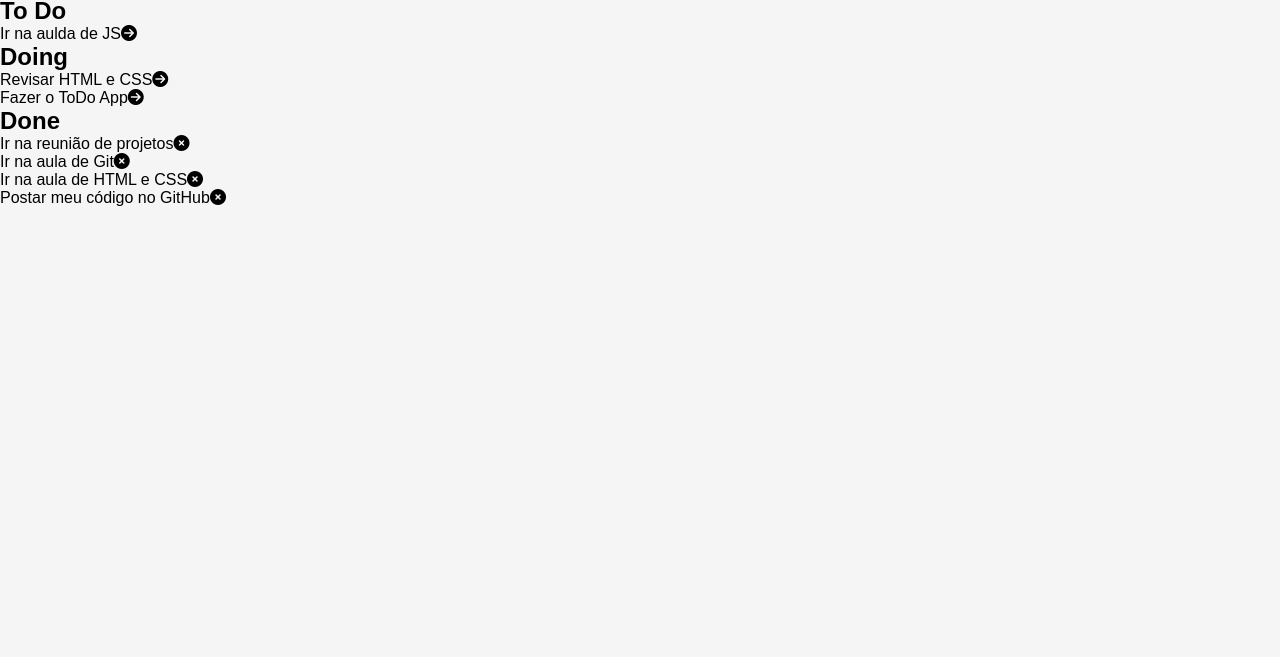
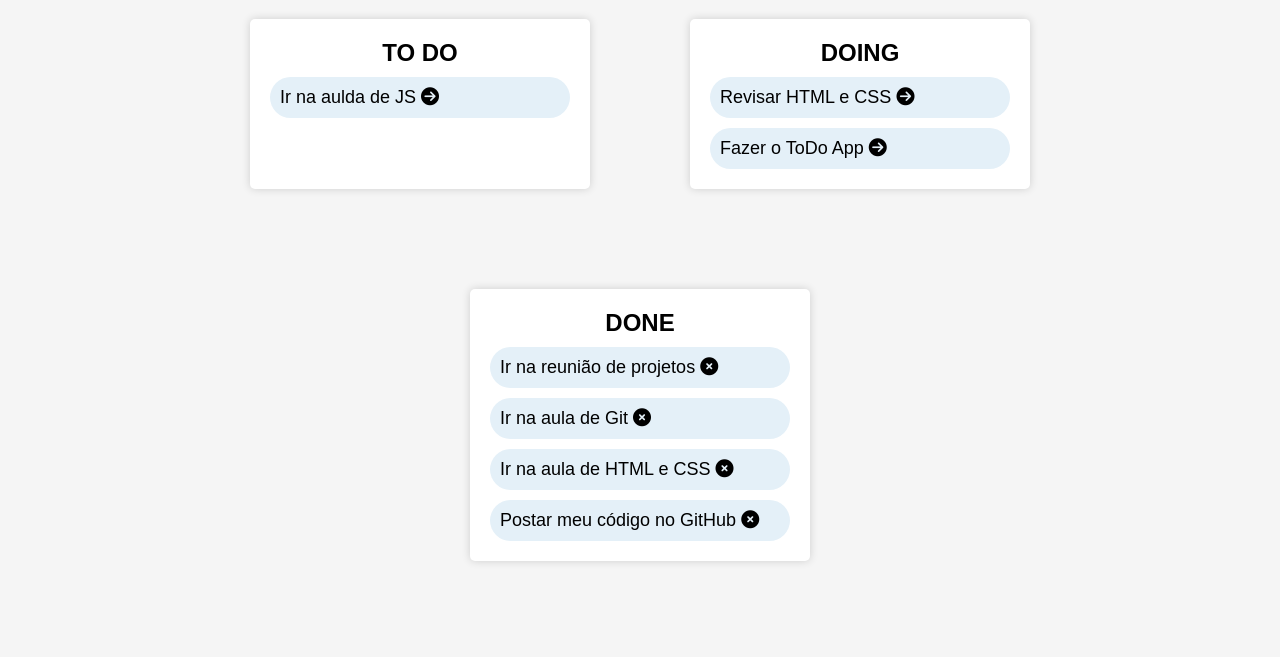
Before and after one commit to JVitorRetucci/Projeto-ToDoList, a plain HTML site: page index.html in a window 1280 px wide. Shown: the part 193-850 px from the top of the page. Drawn offline with Linux system fonts and the light colour scheme.

Commit message:
Add CSS - Cards and some details

```diff
--- a/index.html
+++ b/index.html
@@ -20,23 +20,23 @@
         <div class="card">
             <h2>To Do</h2>
             <ul>
-                <li>Ir na aulda de JS<i class="fas fa-arrow-circle-right"></i></li>
+                <li class="items">Ir na aulda de JS<i class="fas fa-arrow-circle-right"></i></li>
             </ul>
         </div>
         <div class="card">
             <h2>Doing</h2>
             <ul>
-                <li>Revisar HTML e CSS<i class="fas fa-arrow-circle-right"></i></li>
-                <li>Fazer o ToDo App<i class="fas fa-arrow-circle-right"></i></li>
+                <li class="items">Revisar HTML e CSS<i class="fas fa-arrow-circle-right"></i></li>
+                <li class="items">Fazer o ToDo App<i class="fas fa-arrow-circle-right"></i></li>
             </ul>
         </div>
         <div class="card">
             <h2>Done</h2>
             <ul>
-                <li>Ir na reunião de projetos<i class="fas fa-times-circle"></i></li>
-                <li>Ir na aula de Git<i class="fas fa-times-circle"></i></li>
-                <li>Ir na aula de HTML e CSS<i class="fas fa-times-circle"></i></li>
-                <li>Postar meu código no GitHub<i class="fas fa-times-circle"></i></li>
+                <li class="items">Ir na reunião de projetos<i class="fas fa-times-circle"></i></li>
+                <li class="items">Ir na aula de Git<i class="fas fa-times-circle"></i></li>
+                <li class="items">Ir na aula de HTML e CSS<i class="fas fa-times-circle"></i></li>
+                <li class="items">Postar meu código no GitHub<i class="fas fa-times-circle"></i></li>
             </ul>
         </div>
     </div>
--- a/styles/styles.css
+++ b/styles/styles.css
@@ -18,7 +18,7 @@ header{
 }
 
 h1{
-    line-height: 100px;
+    line-height: 72px;
     font-size: 48px;
     text-transform: uppercase;
     text-align: center;
@@ -40,6 +40,7 @@ h1{
     margin: 5px;
     padding: 0px 5px;
     width: 350px;
+    outline: 0;
 }
 
 .busca button{
@@ -48,6 +49,51 @@ h1{
     background-color: #F5F5F5;
 }
 
+.busca button:hover{
+    cursor: pointer;
+}
+
 .fa-plus-square{
     font-size: 36px;
 }
+
+.container{
+    display: flex;
+    flex-wrap: wrap;
+    justify-content: center;
+}
+
+.container h2{
+    margin-bottom: 10px;
+    text-align: center;
+    text-transform: uppercase;
+}
+
+.card{
+    height: auto;
+    width: 300px;
+    margin: 50px;
+    padding: 20px;
+    background-color: white;
+    box-shadow: 0px 0px 8px rgb(0,0,0,0.16);
+    display: inline-block;
+    border-radius: 5px;
+    align-items: center;
+}
+
+.items{
+    list-style: none;
+    background-color: rgb(228, 240, 248);
+    margin-top: 10px;
+    padding: 10px;
+    border-radius: 25px;
+    font-size: 18px;
+}
+
+.items i{
+    margin-left: 5px;
+}
+
+.items i:hover{
+    cursor: pointer;;
+}
```
